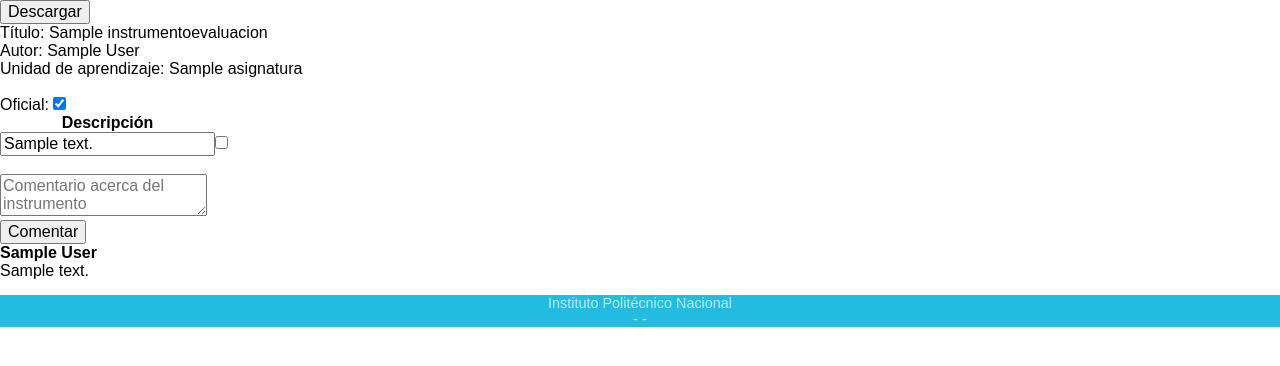
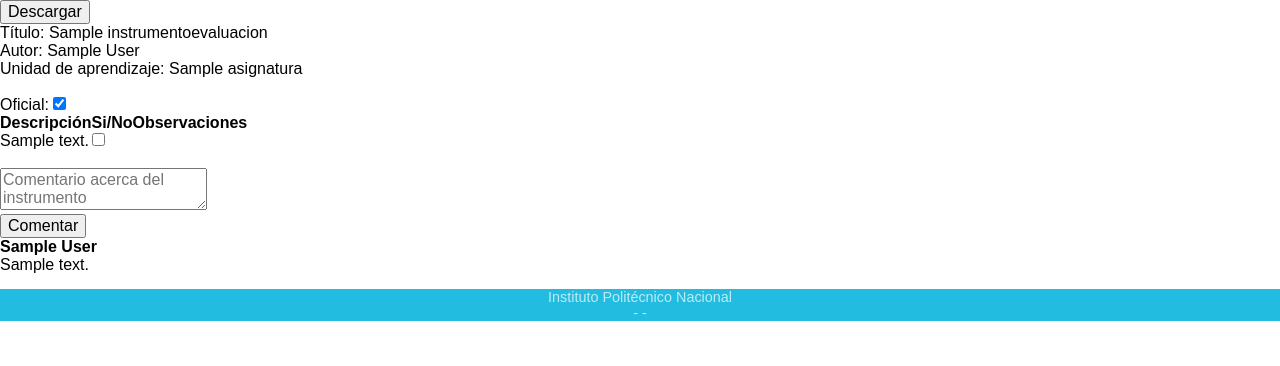
Before and after one commit to solorulo/ttr, a Django app: template ttr/templates/Instrumento/Cotejo/cotejo_ver.html in a window 1280 px wide. Shown: the part 215-581 px from the top of the page. Run offline with Django 3.2, Linux system fonts and the light colour scheme; tables that the repository leaves empty hold one stand-in row (values such as "Sample post"); the template is opened without the code that fills it: values that come from a table or form of the project are taken from there, most other values are stand-ins (such as "Sample title", 1, 10 or a date in 2020); some libraries are stand-ins or nearby versions.

Commit message:
lista de cotejo arreglada

```diff
--- a/ttr/templates/Instrumento/Cotejo/cotejo_ver.html
+++ b/ttr/templates/Instrumento/Cotejo/cotejo_ver.html
@@ -16,8 +16,9 @@
         <table>
             <thead>
                 <tr id="row_header">
-                    <th colspan="2">Descripción</th>
-                    <th></th>
+                    <th colspan="1">Descripción</th>
+                    <th>Si/No</th>
+                    <th>Observaciones</th>
                 </tr>
             </thead>
             <tbody id="tbody">
@@ -38,13 +39,13 @@
                 {% for ind in indicadores %}
                 <tr class="row" meta:index="{{ind.pk}}">
                     <td>
-                        <!-- <button class="delete_row">-</button> -->
+                        {{ ind.texto}}
                     </td>
                     <td>
-                        <input type="text" value="{{ ind.texto}}" />
+                        <input type="checkbox" {%if ind.check %}checked {% endif %} onclick="return false;" />
                     </td>
                     <td>
-                        <input type="checkbox" {%if ind.check %}checked {% endif %} />
+                        {% firstof ind.observaciones '' %}
                     </td>
                 </tr>
                 {% endfor %}
--- a/ttr/templates/buscar_inst.html
+++ b/ttr/templates/buscar_inst.html
@@ -90,7 +90,7 @@
                             <td>{{ result.titulo }}</td>
                             <td>
                                 {% if result.rubrica %}Rúbrica{% endif %}
-                                {% if result.listacotejo %}Lista de contejo{% endif %}
+                                {% if result.listacotejo %}Lista de cotejo{% endif %}
                                 {% if result.listaobservacion %}Guía de observación{% endif %}
                             </td>
                             <td class="td_boton"><button  onclick="showInstrumento(&quot;{{ url_inst }}&quot;, {{result.pk}});">Consultar</button></td>
--- a/ttr/ttr_app/views_inst_cotejo.py
+++ b/ttr/ttr_app/views_inst_cotejo.py
@@ -46,10 +46,12 @@ def agregar(request):
             """
             ind_text = indicador['text']
             ind_checked = indicador['checked']
+            observ = indicador['observ']
             new_indicador = IndicadorCotejo(
                 listacotejo_id=new_listacotejo.pk,
                 texto=ind_text,
-                check=ind_checked
+                check=ind_checked,
+                observaciones=observ,
             )
             new_indicador.save()
 
```
